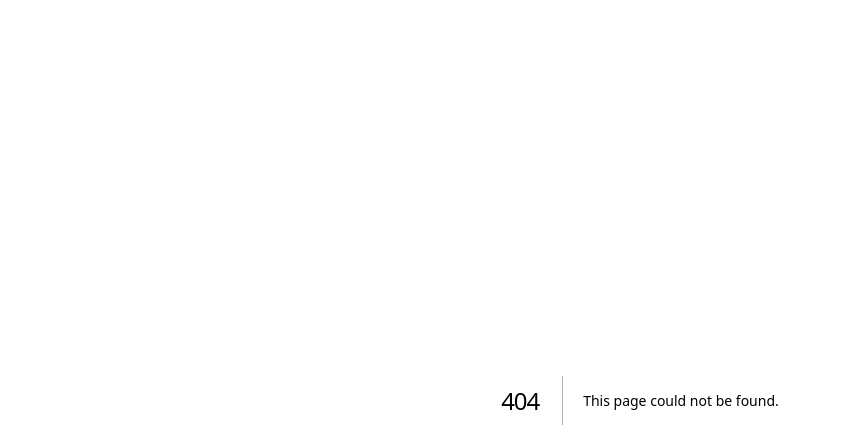
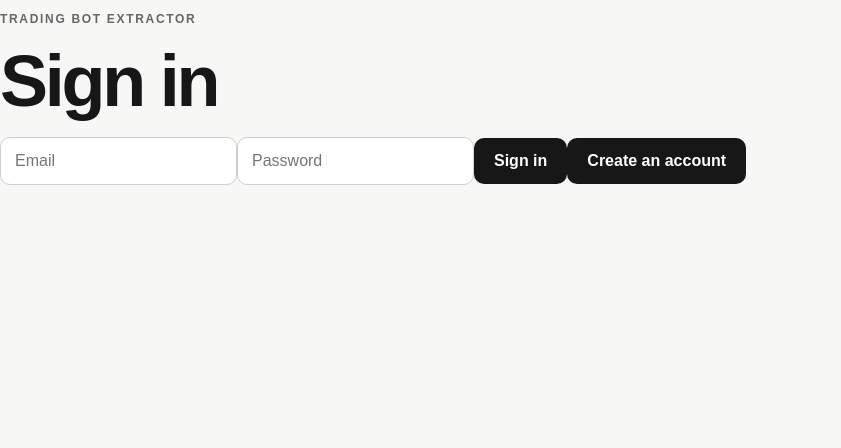
Before and after one commit to learninghub44/trading-bot-extractor, a Next.js app: page /login in a window 1280 px wide. Before the commit this address had no page. Shown: the top 448 px of the page, without its empty margins (0-841 px from the left). Built offline with nearby package versions, Linux system fonts and the light colour scheme.

Commit message:
feat: add production auth and UI app/login/page.tsx

```diff
--- /dev/null
+++ b/app/login/page.tsx
@@ -0,0 +1,8 @@
+"use client";
+import {FormEvent,useState} from "react";
+import {createClient} from "@/lib/supabase/client";
+export default function Login(){
+ const [email,setEmail]=useState(""); const [password,setPassword]=useState(""); const [signup,setSignup]=useState(false); const [message,setMessage]=useState("");
+ async function submit(e:FormEvent){e.preventDefault();setMessage("");const s=createClient();const r=signup?await s.auth.signUp({email,password}):await s.auth.signInWithPassword({email,password});if(r.error)setMessage(r.error.message);else window.location.href="/dashboard";}
+ return <main className="auth"><form onSubmit={submit} className="panel"><p className="eyebrow">TRADING BOT EXTRACTOR</p><h1>{signup?"Create account":"Sign in"}</h1><input type="email" placeholder="Email" value={email} onChange={e=>setEmail(e.target.value)} required/><input type="password" placeholder="Password" minLength={8} value={password} onChange={e=>setPassword(e.target.value)} required/><button>{signup?"Create account":"Sign in"}</button>{message&&<p>{message}</p>}<button type="button" className="link" onClick={()=>setSignup(!signup)}>{signup?"Already have an account? Sign in":"Create an account"}</button></form></main>
+}
```
